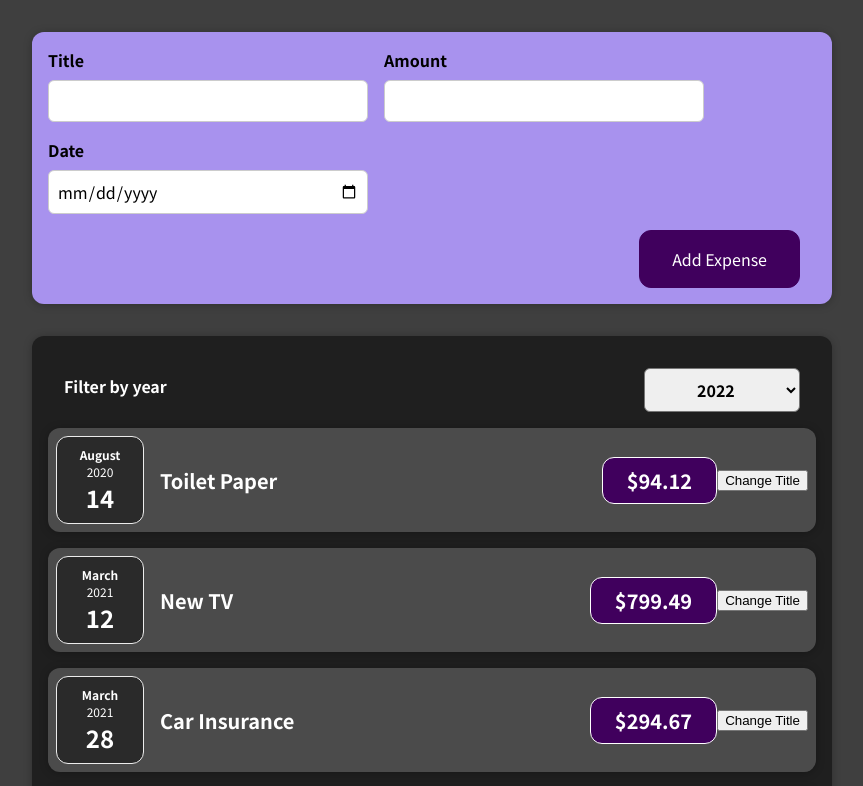
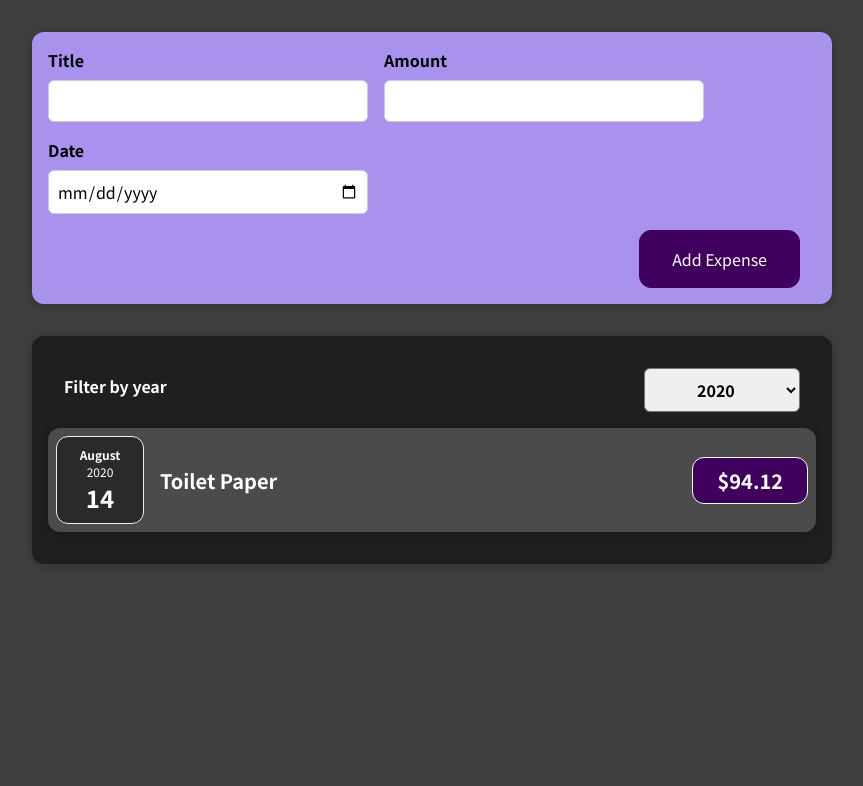
Before and after one commit to EitanBeCe/ExpensesTrackerApp, a React (Create React App) app: page / in a window 1280 px wide. Shown: the top 786 px of the page, without its empty margins (208-1071 px from the left). Built offline with nearby package versions, Linux system fonts and the light colour scheme.

Commit message:
filter works, animation added

```diff
--- a/public/index.html
+++ b/public/index.html
@@ -24,7 +24,7 @@
       work correctly both with client-side routing and a non-root public URL.
       Learn how to configure a non-root public URL by running `npm run build`.
     -->
-    <title>React App</title>
+    <title>Expenses Tracker</title>
   </head>
   <body>
     <noscript>You need to enable JavaScript to run this app.</noscript>
--- a/src/App.js
+++ b/src/App.js
@@ -1,8 +1,8 @@
 import Expenses from "./components/Expenses/Expenses";
 import NewExpense from "./components/NewExpense/NewExpense";
+import { useState } from "react";
 
-function App() {
-  const expenses = [
+const DUMMY_EXPENSES = [
   {
     id: "e1",
     title: "Toilet Paper",
@@ -24,9 +24,13 @@ function App() {
   },
 ];
 
-  const addExpenseHandler = expense => {
-    console.log('New expense is in App!');
-    console.log(expense);
+function App() {
+  const [expenses, setExpenses] = useState(DUMMY_EXPENSES);
+
+  const addExpenseHandler = (expense) => {
+    setExpenses((prevExpenses) => {
+      return [expense, ...prevExpenses];
+    });
   };
 
   // analog of code lower
@@ -39,12 +43,10 @@ function App() {
 
   return (
     <div>
-      <NewExpense onAddExpense={addExpenseHandler}/>
-      <Expenses expenses={expenses}/>
+      <NewExpense onAddExpense={addExpenseHandler} />
+      <Expenses expenses={expenses} />
     </div>
   );
 }
 
-
-
 export default App;
--- a/src/components/Expenses/ExpenseItem.js
+++ b/src/components/Expenses/ExpenseItem.js
@@ -1,27 +1,17 @@
-import { useState } from "react";
-
 import "./ExpenseItem.css";
 
 import ExpenseDate from "./ExpenseDate";
 import Card from "../UI/Card";
 
-const ExpenseItem = (props) => {
+const ExpenseItem = ({date, title, amount}) => {
 	// const {date, title, amount} = props;
-
-  const [title, setTitle] = useState(props.title);
-
-  const clickHandler = () => {
-    setTitle('Hey');
-  };
-
   return (
     <Card className='expense-item'>
-      <ExpenseDate date={props.date}/>
+      <ExpenseDate date={date}/>
       <div className='expense-item__description'>
         <h2>{title}</h2>
-        <div className='expense-item__price'>${props.amount}</div>
+        <div className='expense-item__price'>${amount}</div>
       </div>
-      <button onClick={clickHandler}>Change Title</button>
     </Card>
   );
 }
--- a/src/components/Expenses/Expenses.js
+++ b/src/components/Expenses/Expenses.js
@@ -6,38 +6,31 @@ import Card from "../UI/Card";
 import ExpensesFilter from "./ExpensesFilter";
 
 function Expenses({ expenses }) {
+  const [filteredYear, setFilteredYear] = useState("2020");
 
-  const [filteredYear, setFilteredYear] = useState('2022');
-
-  const filterChangeHandler = selectedYear => {
+  const filterChangeHandler = (selectedYear) => {
     setFilteredYear(selectedYear);
   };
 
+  const filteredExpenses = expenses.filter((expense) => {
+    return expense.date.getFullYear().toString() === filteredYear;
+  });
+
   return (
     <Card className="expenses">
-      <ExpensesFilter selected={filteredYear}
-                      onChangeFilter={filterChangeHandler}/>
+      <ExpensesFilter
+        currentlySelectedYear={filteredYear}
+        onChangeFilter={filterChangeHandler}
+      />
 
-      <ExpenseItem
-        title={expenses[0].title}
-        amount={expenses[0].amount}
-        date={expenses[0].date}
-      />
-      <ExpenseItem
-        title={expenses[1].title}
-        amount={expenses[1].amount}
-        date={expenses[1].date}
-      />
-      <ExpenseItem
-        title={expenses[2].title}
-        amount={expenses[2].amount}
-        date={expenses[2].date}
-      />
-      <ExpenseItem
-        title={expenses[3].title}
-        amount={expenses[3].amount}
-        date={expenses[3].date}
-      />
+      {filteredExpenses.map(expense => (
+        <ExpenseItem
+          key={expense.id}
+          title={expense.title}
+          amount={expense.amount}
+          date={expense.date}
+        />
+      ))}
     </Card>
   );
 }
--- a/src/components/Expenses/ExpensesFilter.js
+++ b/src/components/Expenses/ExpensesFilter.js
@@ -12,7 +12,7 @@ const ExpensesFilter = (props) => {
     <div className='expenses-filter'>
       <div className='expenses-filter__control'>
         <label>Filter by year</label>
-        <select onChange={dropdownChangeHandler} value={props.selected}>
+        <select onChange={dropdownChangeHandler} value={props.currentlySelectedYear}>
           <option value='2022'>2022</option>
           <option value='2021'>2021</option>
           <option value='2020'>2020</option>
--- a/src/components/UI/Card.css
+++ b/src/components/UI/Card.css
@@ -1,4 +1,9 @@
 .card {
   border-radius: 12px;
   box-shadow: 0 1px 8px rgba(0, 0, 0, 0.25);
+  animation: fadein 1s;
 }
+@keyframes fadein {
+  from { opacity: 0; }
+  to   { opacity: 1; }
+}
```
Also changed, not shown: 1 other file (tests, documents, lock files or other folders). Lines whose indentation alone changed are shown as unchanged.
